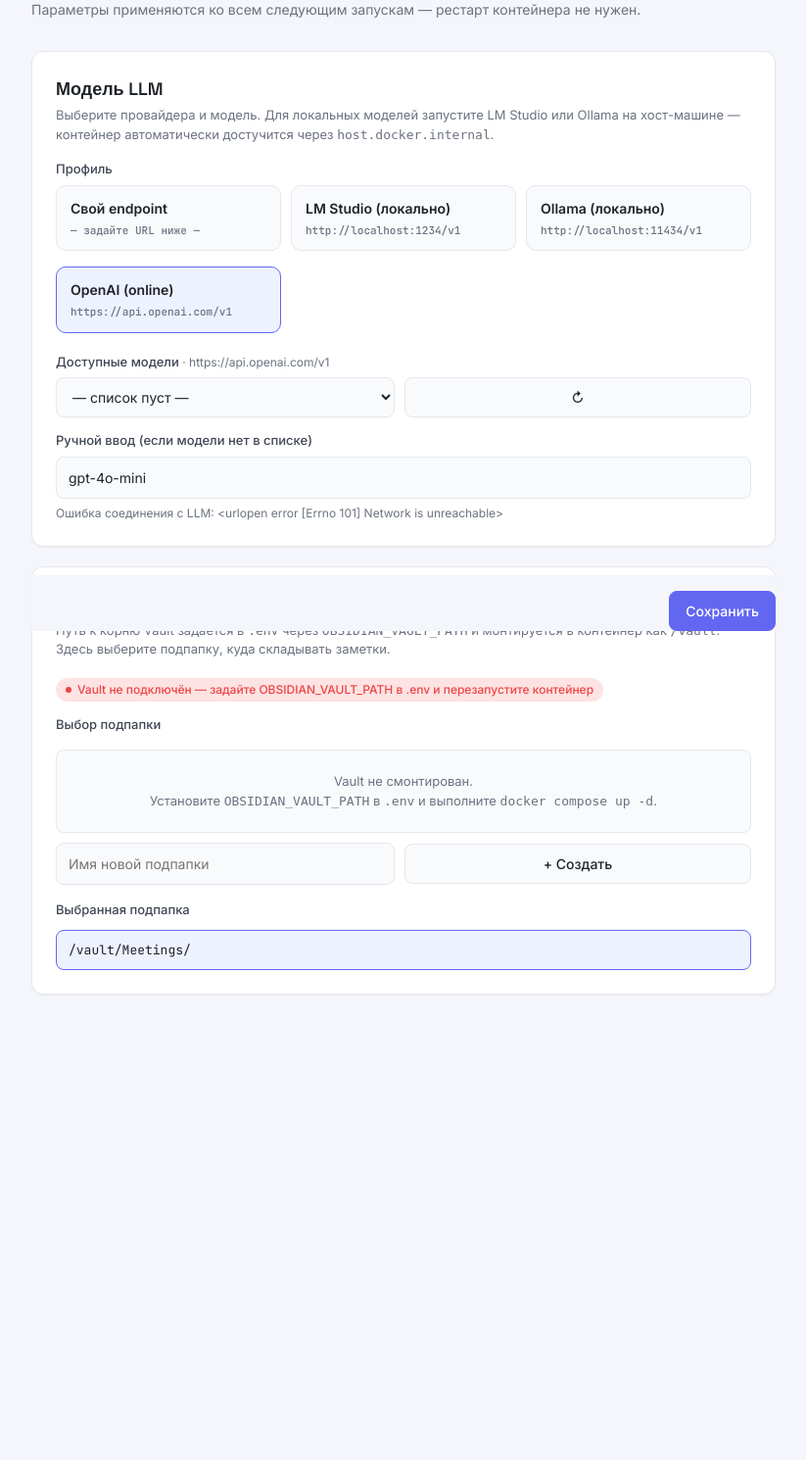
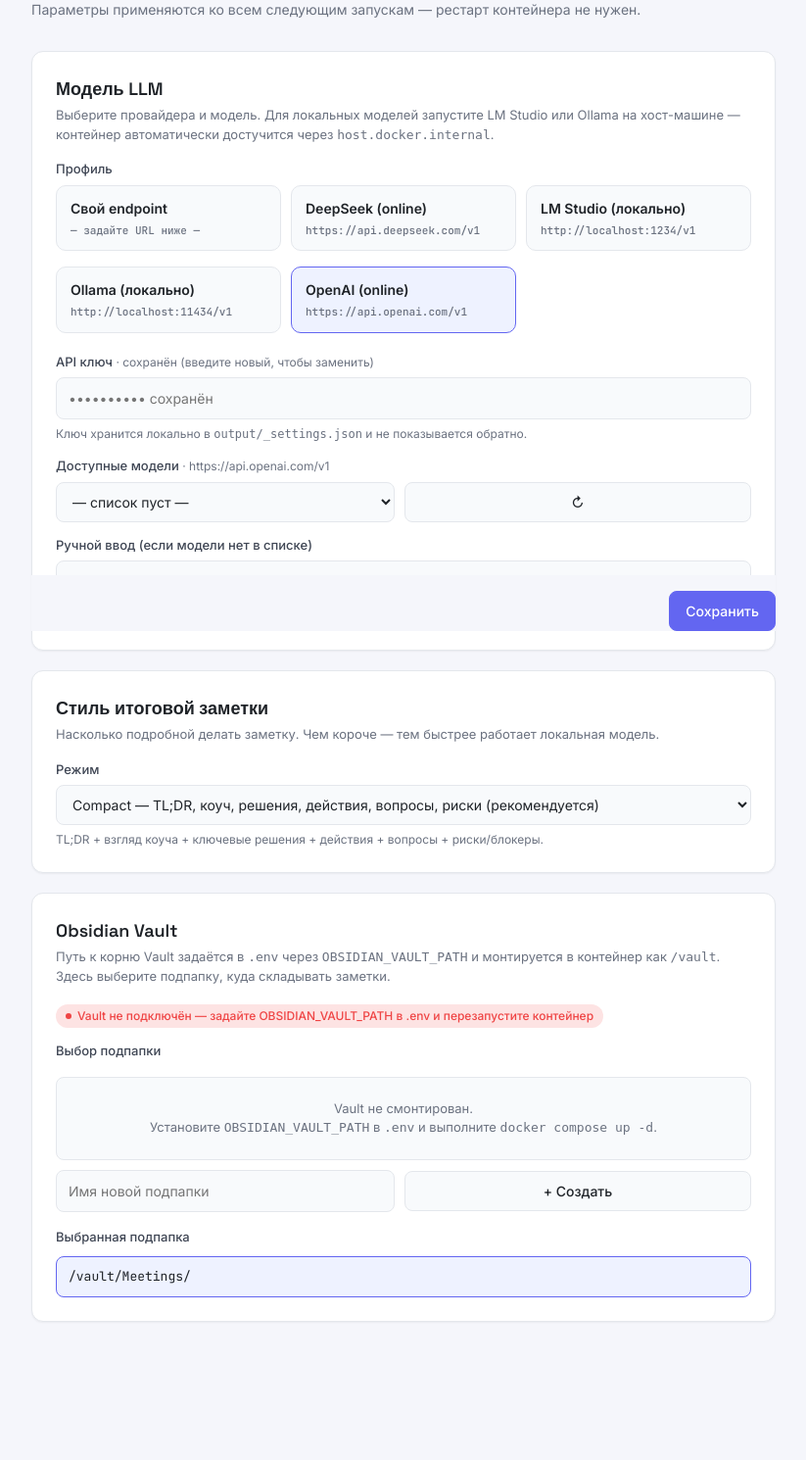
Before and after one commit to levcenkod/meeting-transcriber, a Flask app: page /settings in a window 1280 px wide. Shown: the part 156-1646 px from the top of the page at 98% size, without its empty margins (228-1051 px from the left). Before the commit the page ends 1171 px from the top, so only its background shows below. Run offline with Flask 3, Linux system fonts and the light colour scheme; data that the repository does not hold is empty; parts of the project's set-up code (start-up, migrations or seed data) failed here and were passed over.

Commit message:
Add per-profile API keys, DeepSeek & summary mode
Introduce per-profile API key support and a summary verbosity mode. Add a DeepSeek LLM profile and update .env.example. Implement SUMMARY_MODE (full/compact/minimal) and include it in the effective env and API responses. Add server-side handling for LLM_PROFILE_KEYS (store/load/merge), redact secrets from settings API, and expose profile has_key flags. Extend /api/llm-models to probe arbitrary profiles and accept base_url/api_key overrides. Update settings UI to show a masked key field, summary-mode selector, client-side tracking of typed per-profile keys, and send typed keys to the server when saving (including custom profile key handling).

```diff
--- a/app.py
+++ b/app.py
@@ -32,22 +32,32 @@ CATEGORIES_FILE = OUTPUT_DIR / "_categories.json"  # user-defined cat/subcat tre
 # LLM provider presets. Each profile = (label, base_url, default_model, needs_user_api_key).
 # `base_url` can be None for "custom" — the user enters their own URL.
 LLM_PROFILES: dict[str, dict] = {
-    "openai":   {"label": "OpenAI (online)",       "base_url": "https://api.openai.com/v1",   "default_model": "gpt-4o-mini", "needs_key": True},
-    "lmstudio": {"label": "LM Studio (локально)", "base_url": "http://localhost:1234/v1",    "default_model": "qwen3-32b",   "needs_key": False},
-    "ollama":   {"label": "Ollama (локально)",    "base_url": "http://localhost:11434/v1",   "default_model": "qwen3:8b",    "needs_key": False},
-    "custom":   {"label": "Свой endpoint",         "base_url": None,                            "default_model": "",            "needs_key": True},
+    "openai":   {"label": "OpenAI (online)",       "base_url": "https://api.openai.com/v1",   "default_model": "gpt-4o-mini",   "needs_key": True},
+    "deepseek": {"label": "DeepSeek (online)",      "base_url": "https://api.deepseek.com/v1", "default_model": "deepseek-chat", "needs_key": True},
+    "lmstudio": {"label": "LM Studio (локально)", "base_url": "http://localhost:1234/v1",    "default_model": "qwen3-32b",     "needs_key": False},
+    "ollama":   {"label": "Ollama (локально)",    "base_url": "http://localhost:11434/v1",   "default_model": "qwen3:8b",      "needs_key": False},
+    "custom":   {"label": "Свой endpoint",         "base_url": None,                            "default_model": "",              "needs_key": True},
 }
 DEFAULT_LLM_PROFILE = "openai"
 
-# Known settings keys. Values may be str or (for LLM_PROFILE_MODELS) dict.
+# Allowed summary verbosity modes (must match scripts/summarize.py).
+SUMMARY_MODES = ("full", "compact", "minimal")
+DEFAULT_SUMMARY_MODE = "compact"
+
+# Known settings keys. Values may be str or (for *_MODELS / *_KEYS) dict.
 _SETTINGS_KEYS = (
     "LLM_PROFILE",            # active profile id (key of LLM_PROFILES)
     "LLM_PROFILE_MODELS",     # {profile_id: model_name}
+    "LLM_PROFILE_KEYS",       # {profile_id: api_key} for online profiles
     "LLM_CUSTOM_BASE_URL",    # only used when profile == "custom"
     "LLM_CUSTOM_API_KEY",     # only used when profile == "custom"
     "LLM_MODEL",              # legacy single-model setting (kept for compat)
+    "SUMMARY_MODE",           # full | compact | minimal
     "OBSIDIAN_SUBFOLDER",
 )
+
+# Settings keys whose value is a {profile_id: str} dict.
+_DICT_SETTINGS_KEYS = ("LLM_PROFILE_MODELS", "LLM_PROFILE_KEYS")
 
 
 def _load_settings() -> dict:
@@ -60,7 +70,7 @@ def _load_settings() -> dict:
                 if k not in data:
                     continue
                 v = data[k]
-                if k == "LLM_PROFILE_MODELS":
+                if k in _DICT_SETTINGS_KEYS:
                     if isinstance(v, dict):
                         out[k] = {pk: str(pv) for pk, pv in v.items()
                                   if isinstance(pk, str) and pv}
@@ -78,7 +88,7 @@ def _save_settings(data: dict) -> dict:
         if k not in data:
             continue
         v = data[k]
-        if k == "LLM_PROFILE_MODELS":
+        if k in _DICT_SETTINGS_KEYS:
             if isinstance(v, dict):
                 existing = current.get(k, {}) if isinstance(current.get(k), dict) else {}
                 for pk, pv in v.items():
@@ -105,10 +115,29 @@ def _active_llm_profile(settings: dict | None = None) -> str:
     return pid if pid in LLM_PROFILES else DEFAULT_LLM_PROFILE
 
 
+def _active_summary_mode(settings: dict | None = None) -> str:
+    s = settings if settings is not None else _load_settings()
+    mode = (s.get("SUMMARY_MODE") or os.environ.get("SUMMARY_MODE")
+            or DEFAULT_SUMMARY_MODE).strip().lower()
+    return mode if mode in SUMMARY_MODES else DEFAULT_SUMMARY_MODE
+
+
+def _profile_has_key(profile_id: str, settings: dict) -> bool:
+    """Whether an API key is available for a profile (stored or via env)."""
+    if profile_id == "custom":
+        return bool(settings.get("LLM_CUSTOM_API_KEY") or os.environ.get("LLM_API_KEY"))
+    prof = LLM_PROFILES.get(profile_id)
+    if not prof or not prof["needs_key"]:
+        return True  # no key required
+    keys = settings.get("LLM_PROFILE_KEYS") or {}
+    return bool(keys.get(profile_id) or os.environ.get("LLM_API_KEY"))
+
+
 def _resolve_llm_for_profile(profile_id: str, settings: dict) -> dict:
     """Compute effective {base_url, api_key, model} for a given profile."""
     prof = LLM_PROFILES.get(profile_id, LLM_PROFILES[DEFAULT_LLM_PROFILE])
     profile_models = settings.get("LLM_PROFILE_MODELS") or {}
+    profile_keys   = settings.get("LLM_PROFILE_KEYS") or {}
     # Model: per-profile stored → legacy LLM_MODEL (only for active profile) → default
     model = profile_models.get(profile_id) or ""
     if not model and profile_id == _active_llm_profile(settings):
@@ -124,7 +153,8 @@ def _resolve_llm_for_profile(profile_id: str, settings: dict) -> dict:
     else:
         base_url = prof["base_url"] or ""
         if prof["needs_key"]:
-            api_key = os.environ.get("LLM_API_KEY") or ""
+            api_key = (profile_keys.get(profile_id)
+                       or os.environ.get("LLM_API_KEY") or "")
         else:
             api_key = "not-required"
     return {"base_url": base_url, "api_key": api_key, "model": model}
@@ -142,7 +172,8 @@ def _effective_env() -> dict:
         env["LLM_API_KEY"]  = resolved["api_key"]
     if resolved["model"]:
         env["LLM_MODEL"]    = resolved["model"]
-    env["LLM_PROFILE"] = profile_id
+    env["LLM_PROFILE"]  = profile_id
+    env["SUMMARY_MODE"] = _active_summary_mode(settings)
     sub = settings.get("OBSIDIAN_SUBFOLDER")
     if sub:
         env["OBSIDIAN_SUBFOLDER"] = sub
@@ -556,15 +587,21 @@ def api_settings():
     resolved_per_profile = {
         pid: _resolve_llm_for_profile(pid, persisted) for pid in LLM_PROFILES
     }
+    # Redact secrets from the settings echo — never send raw API keys to the UI.
+    safe_settings = {k: v for k, v in persisted.items()
+                     if k not in ("LLM_PROFILE_KEYS", "LLM_CUSTOM_API_KEY")}
     return jsonify({
-        "settings": persisted,
+        "settings": safe_settings,
         "active_profile": active,
+        "summary_mode": _active_summary_mode(persisted),
+        "summary_modes": list(SUMMARY_MODES),
         "profiles": {
             pid: {
                 "label":         prof["label"],
                 "base_url":      resolved_per_profile[pid]["base_url"],
                 "default_model": prof["default_model"],
                 "needs_key":     prof["needs_key"],
+                "has_key":       _profile_has_key(pid, persisted),
                 "model":         resolved_per_profile[pid]["model"],
                 "editable_url":  pid == "custom",
             } for pid, prof in LLM_PROFILES.items()
@@ -573,6 +610,7 @@ def api_settings():
             "LLM_PROFILE":        active,
             "LLM_BASE_URL":       resolved_per_profile[active]["base_url"],
             "LLM_MODEL":          resolved_per_profile[active]["model"],
+            "SUMMARY_MODE":       _active_summary_mode(persisted),
             "OBSIDIAN_SUBFOLDER": persisted.get("OBSIDIAN_SUBFOLDER") or os.environ.get("OBSIDIAN_SUBFOLDER", "Meetings"),
         },
         "llm_base_url":    resolved_per_profile[active]["base_url"],
@@ -583,12 +621,34 @@ def api_settings():
 
 @app.route("/api/llm-models")
 def api_llm_models():
-    """Proxy to {LLM_BASE_URL}/models — returns list of available model ids."""
+    """Proxy to {LLM_BASE_URL}/models — returns list of available model ids.
+
+    Optional query params let the UI probe a profile that isn't saved yet:
+      ?profile=<id>       — resolve base_url/key for that profile
+      ?base_url=<url>     — override base url (for custom, unsaved)
+      ?api_key=<key>      — override api key (for unsaved key entry)
+    """
     import urllib.request
     import urllib.error
 
-    base = (_effective_env().get("LLM_BASE_URL") or "").rstrip("/")
-    api_key = _effective_env().get("LLM_API_KEY") or "not-required"
+    settings = _load_settings()
+    profile_id = request.args.get("profile")
+    if profile_id and profile_id in LLM_PROFILES:
+        resolved = _resolve_llm_for_profile(profile_id, settings)
+        base = (resolved["base_url"] or "").rstrip("/")
+        api_key = resolved["api_key"] or "not-required"
+    else:
+        base = (_effective_env().get("LLM_BASE_URL") or "").rstrip("/")
+        api_key = _effective_env().get("LLM_API_KEY") or "not-required"
+
+    # Allow explicit overrides (unsaved custom URL / freshly typed key).
+    override_url = (request.args.get("base_url") or "").strip()
+    if override_url:
+        base = override_url.rstrip("/")
+    override_key = (request.args.get("api_key") or "").strip()
+    if override_key:
+        api_key = override_key
+
     if not base:
         return jsonify({"models": [], "error": "LLM_BASE_URL not set"}), 200
 
--- a/templates/settings.html
+++ b/templates/settings.html
@@ -199,6 +199,23 @@
     .custom-fields.show { display: block; }
     .custom-fields label { margin-top: 8px; }
     .custom-fields label:first-child { margin-top: 0; }
+    .key-field { display: none; margin-top: 12px; }
+    .key-field.show { display: block; }
+    input[type="password"] {
+      width: 100%;
+      padding: 10px 12px;
+      font: inherit; font-size:14px;
+      background: var(--bg-subtle);
+      color: var(--text);
+      border: 1px solid var(--border);
+      border-radius: 8px;
+      outline: none;
+      transition: border-color .15s, box-shadow .15s;
+    }
+    input[type="password"]:focus {
+      border-color: var(--accent);
+      box-shadow: 0 0 0 3px var(--accent-soft);
+    }
   </style>
 </head>
 <body>
@@ -223,8 +240,12 @@
     <div class="custom-fields" id="custom-fields">
       <label for="custom-url">Base URL (OpenAI-совместимый, должен заканчиваться на <code>/v1</code>)</label>
       <input type="text" id="custom-url" placeholder="http://localhost:8000/v1">
-      <label for="custom-key">API key (опционально)</label>
-      <input type="text" id="custom-key" placeholder="sk-... или not-required">
+    </div>
+
+    <div class="key-field" id="key-field">
+      <label for="api-key">API ключ <span id="key-state" style="color:var(--muted); font-weight:400; font-size:12px;"></span></label>
+      <input type="password" id="api-key" placeholder="sk-...">
+      <div class="small" id="key-hint">Ключ хранится локально в <code>output/_settings.json</code> и не показывается обратно.</div>
     </div>
 
     <label for="model-select" style="margin-top:14px;">Доступные модели <span id="profile-endpoint-hint" style="color:var(--muted); font-weight:400; font-size:12px;"></span></label>
@@ -240,6 +261,19 @@
       <input type="text" id="model-manual" placeholder="напр. qwen3:32b">
     </div>
     <div class="small" id="model-current">Активная модель: —</div>
+  </div>
+
+  <!-- Summary style -->
+  <div class="card">
+    <h2>Стиль итоговой заметки</h2>
+    <p class="hint">Насколько подробной делать заметку. Чем короче — тем быстрее работает локальная модель.</p>
+    <label for="summary-mode">Режим</label>
+    <select id="summary-mode">
+      <option value="compact">Compact — TL;DR, коуч, решения, действия, вопросы, риски (рекомендуется)</option>
+      <option value="minimal">Minimal — только TL;DR, коуч и действия (быстрее всего)</option>
+      <option value="full">Full — все разделы (карта, статусы, бизнес-контекст и т.д.)</option>
+    </select>
+    <div class="small" id="summary-mode-hint"></div>
   </div>
 
   <!-- Obsidian Vault -->
@@ -283,8 +317,12 @@ const refreshModelsBtn = document.getElementById('refresh-models');
 const profilesEl       = document.getElementById('profiles');
 const customFieldsEl   = document.getElementById('custom-fields');
 const customUrlInput   = document.getElementById('custom-url');
-const customKeyInput   = document.getElementById('custom-key');
+const keyFieldEl       = document.getElementById('key-field');
+const apiKeyInput      = document.getElementById('api-key');
+const keyStateEl       = document.getElementById('key-state');
 const profileEndpointHint = document.getElementById('profile-endpoint-hint');
+const summaryModeSelect = document.getElementById('summary-mode');
+const summaryModeHint   = document.getElementById('summary-mode-hint');
 
 const vaultStatusText  = document.getElementById('vault-status-text');
 const vaultStatusPill  = document.getElementById('vault-status-pill').querySelector('.pill');
@@ -307,8 +345,9 @@ let state = {
   activeProfile: 'openai',
   profiles: {},
   profileModels: {},   // {profile_id: chosen_model}
+  profileKeys: {},     // {profile_id: typed_key} — only keys typed this session
   customUrl: '',
-  customKey: '',
+  summaryMode: 'compact',
 };
 
 // ── Theme toggle ─────────────────────────────────────────────────────────────
@@ -330,13 +369,16 @@ async function init() {
     state.activeProfile     = d.active_profile || 'openai';
     state.profiles          = d.profiles || {};
     state.profileModels     = (d.settings?.LLM_PROFILE_MODELS) || {};
+    state.profileKeys       = {};
     state.customUrl         = d.settings?.LLM_CUSTOM_BASE_URL || '';
-    state.customKey         = d.settings?.LLM_CUSTOM_API_KEY || '';
+    state.summaryMode       = d.summary_mode || d.effective?.SUMMARY_MODE || 'compact';
     customUrlInput.value    = state.customUrl;
-    customKeyInput.value    = state.customKey;
+    summaryModeSelect.value = state.summaryMode;
+    updateSummaryHint();
     modelCurrent.textContent = 'Активная модель: ' + (state.llmModel || '—') + ' · ' + (state.profiles[state.activeProfile]?.label || '');
     modelManual.value = state.profileModels[state.activeProfile] || state.llmModel;
     renderProfiles();
+    renderKeyField();
     renderVaultStatus();
     updateSelectedPath();
     await loadModels();
@@ -370,25 +412,67 @@ function renderProfiles() {
   profileEndpointHint.textContent = activeUrl ? '· ' + activeUrl : '';
 }
 
+function renderKeyField() {
+  const p = state.profiles[state.activeProfile];
+  const needsKey = !!(p && p.needs_key);
+  keyFieldEl.classList.toggle('show', needsKey);
+  if (!needsKey) return;
+  // Show typed value for this session, else empty with a "saved" hint.
+  const typed = state.profileKeys[state.activeProfile];
+  apiKeyInput.value = (typed !== undefined) ? typed : '';
+  const hasSaved = !!p.has_key;
+  if (typed !== undefined && typed !== '') {
+    keyStateEl.textContent = '· будет сохранён';
+  } else if (hasSaved) {
+    keyStateEl.textContent = '· сохранён (введите новый, чтобы заменить)';
+    apiKeyInput.placeholder = '•••••••••• сохранён';
+  } else {
+    keyStateEl.textContent = '· не задан';
+    apiKeyInput.placeholder = 'sk-...';
+  }
+}
+
+function updateSummaryHint() {
+  const hints = {
+    compact: 'TL;DR + взгляд коуча + ключевые решения + действия + вопросы + риски/блокеры.',
+    minimal: 'Только TL;DR, краткий взгляд коуча и действия с владельцем/сроком. Самый быстрый.',
+    full:    'Все разделы: контекст, карта обсуждения, статусы разделов, бизнес-контекст, наблюдения. Медленнее всего на локальной модели.',
+  };
+  summaryModeHint.textContent = hints[state.summaryMode] || '';
+}
+
 function selectProfile(pid) {
   if (!state.profiles[pid] || pid === state.activeProfile) return;
   if (modelManual.value.trim()) {
     state.profileModels[state.activeProfile] = modelManual.value.trim();
   }
+  // Remember any typed key for the outgoing profile.
+  if (apiKeyInput.value.trim()) {
+    state.profileKeys[state.activeProfile] = apiKeyInput.value.trim();
+  }
   state.activeProfile = pid;
   modelManual.value = state.profileModels[pid] || state.profiles[pid].default_model || '';
   renderProfiles();
+  renderKeyField();
   loadModels();
 }
 
 customUrlInput.addEventListener('input', () => { state.customUrl = customUrlInput.value.trim(); renderProfiles(); });
-customKeyInput.addEventListener('input', () => { state.customKey = customKeyInput.value.trim(); });
+apiKeyInput.addEventListener('input', () => { state.profileKeys[state.activeProfile] = apiKeyInput.value.trim(); });
+summaryModeSelect.addEventListener('change', () => { state.summaryMode = summaryModeSelect.value; updateSummaryHint(); });
 
 // ── LLM models ───────────────────────────────────────────────────────────────
 async function loadModels() {
   modelSelect.innerHTML = '<option value="">— загрузка…</option>';
   try {
-    const r = await fetch('/api/llm-models');
+    const params = new URLSearchParams({ profile: state.activeProfile });
+    // Probe the currently-selected (possibly unsaved) profile.
+    if (state.activeProfile === 'custom' && state.customUrl) {
+      params.set('base_url', state.customUrl);
+    }
+    const typedKey = state.profileKeys[state.activeProfile];
+    if (typedKey) params.set('api_key', typedKey);
+    const r = await fetch('/api/llm-models?' + params.toString());
     const d = await r.json();
     state.availableModels = d.models || [];
     if (state.availableModels.length === 0) {
@@ -552,6 +636,7 @@ saveBtn.addEventListener('click', async () => {
   const model = (modelManual.value || modelSelect.value || '').trim();
   const sub   = (state.selectedSubfolder || '').trim();
   if (model) state.profileModels[state.activeProfile] = model;
+  if (apiKeyInput.value.trim()) state.profileKeys[state.activeProfile] = apiKeyInput.value.trim();
   saveBtn.disabled = true;
   saveStatus.textContent = 'Сохранение…';
   saveStatus.className = 'save-status';
@@ -560,11 +645,18 @@ saveBtn.addEventListener('click', async () => {
       LLM_PROFILE:         state.activeProfile,
       LLM_PROFILE_MODELS:  state.profileModels,
       LLM_MODEL:           model,
+      SUMMARY_MODE:        state.summaryMode,
       OBSIDIAN_SUBFOLDER:  sub,
     };
+    // Per-profile API keys for online profiles (only typed ones get sent).
+    const onlineKeys = {};
+    Object.keys(state.profileKeys).forEach(pid => {
+      if (pid !== 'custom' && state.profileKeys[pid]) onlineKeys[pid] = state.profileKeys[pid];
+    });
+    if (Object.keys(onlineKeys).length) payload.LLM_PROFILE_KEYS = onlineKeys;
     if (state.activeProfile === 'custom') {
       payload.LLM_CUSTOM_BASE_URL = state.customUrl;
-      payload.LLM_CUSTOM_API_KEY  = state.customKey;
+      if (state.profileKeys['custom']) payload.LLM_CUSTOM_API_KEY = state.profileKeys['custom'];
     }
     const r = await fetch('/api/settings', {
       method: 'POST',
@@ -575,6 +667,10 @@ saveBtn.addEventListener('click', async () => {
     const d = await r.json();
     state.llmModel = d.effective?.LLM_MODEL || model;
     state.profiles = d.profiles || state.profiles;
+    state.summaryMode = d.summary_mode || state.summaryMode;
+    // Clear typed keys from memory after a successful save; rely on has_key flags.
+    state.profileKeys = {};
+    renderKeyField();
     modelCurrent.textContent = 'Активная модель: ' + (state.llmModel || '—') + ' · ' + (state.profiles[state.activeProfile]?.label || '');
     flash('Сохранено');
   } catch (e) {
```
Also changed, not shown: 1 other file.
